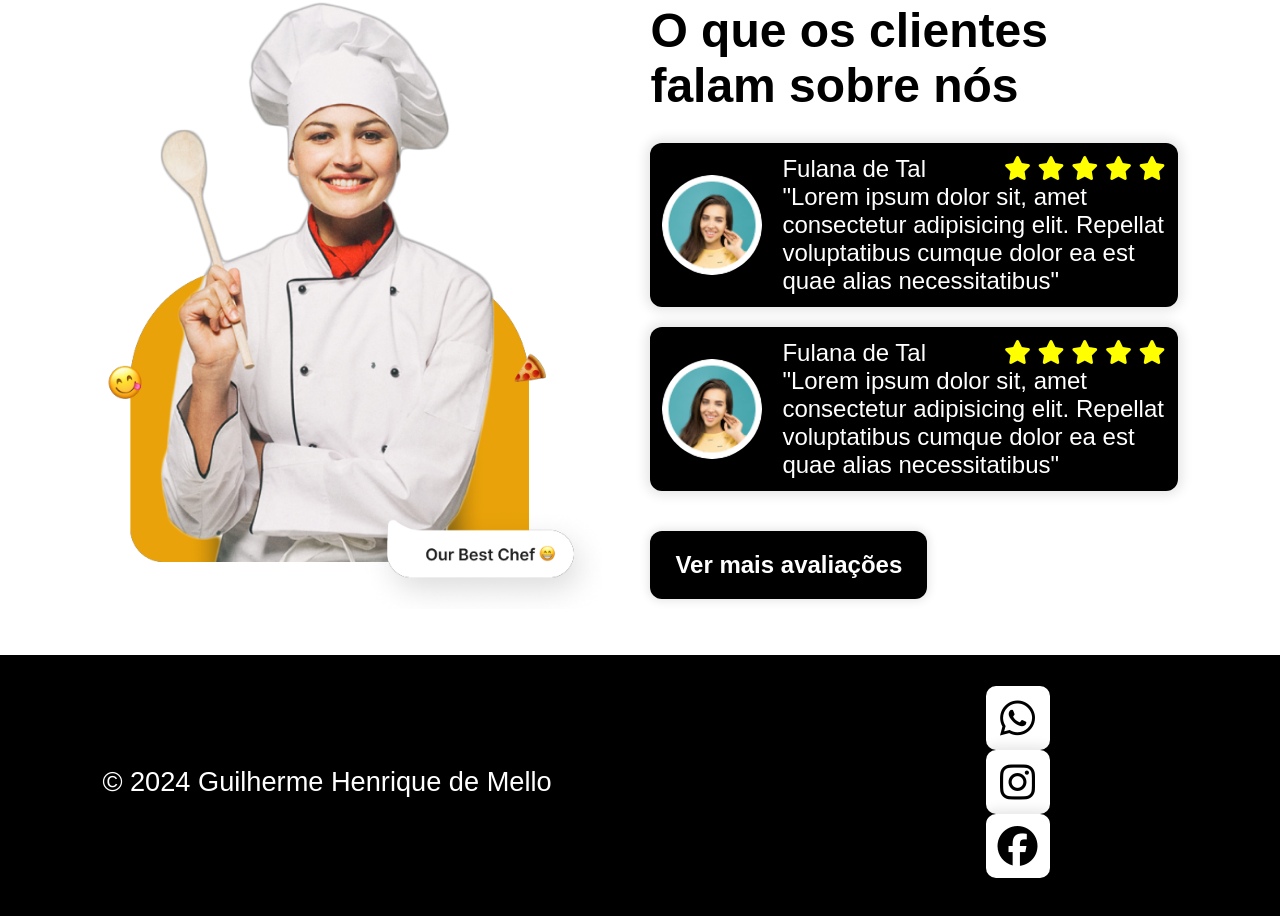
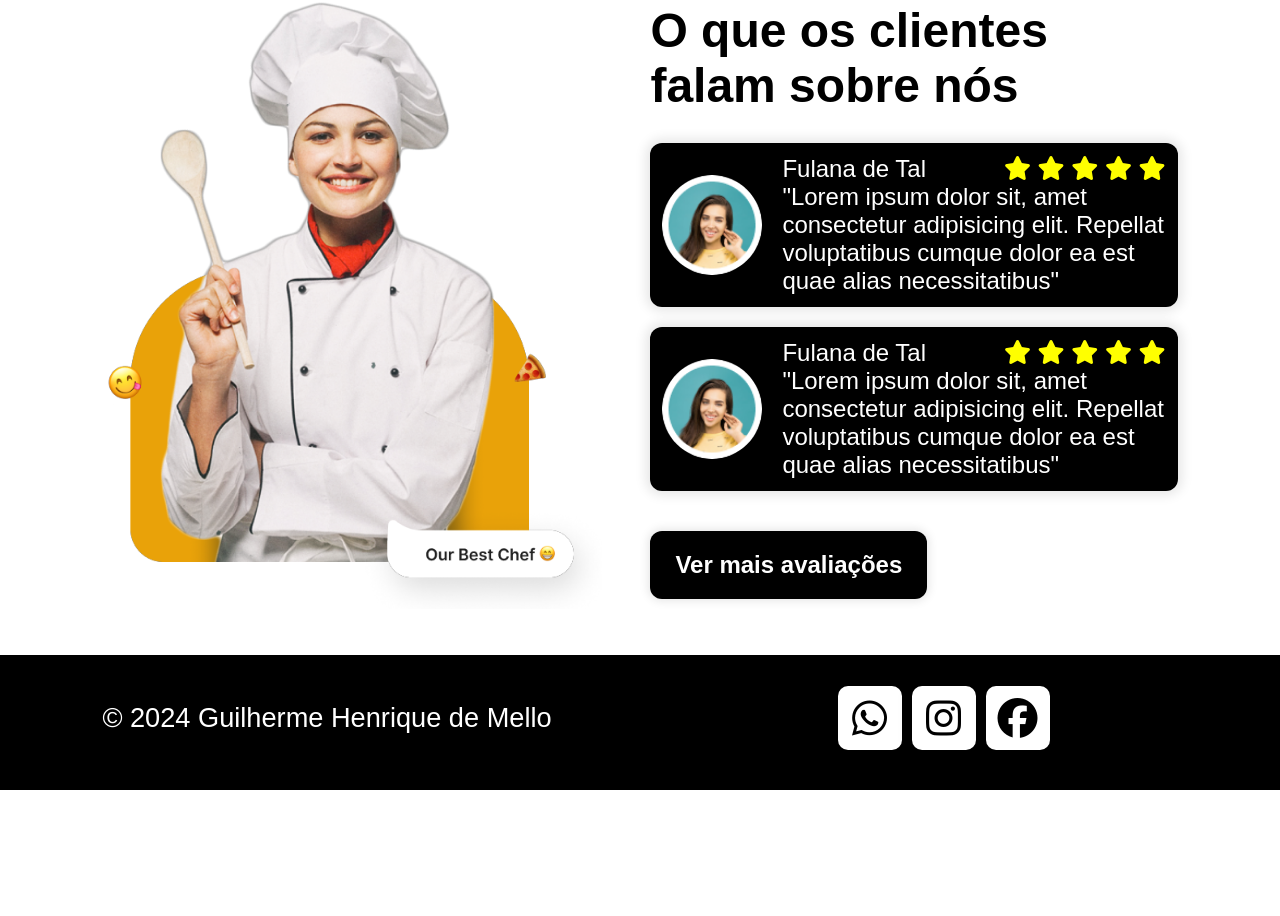
Before and after one commit to guimello11/websiteoishi, a plain HTML site: page index.html in a window 1280 px wide. Shown: the part 2483-3399 px from the top of the page. After the commit the page ends 3273 px from the top, so only its background shows below. Drawn offline with nearby package versions, Linux system fonts and the light colour scheme; a web font is replaced by a local one.

```diff
--- a/src/styles/footer.css
+++ b/src/styles/footer.css
@@ -18,6 +18,8 @@
 .social-media-buttons-footer{
     background-color: black;
     padding: 1rem 8rem;
+    display: flex;
+    gap: 10px;
     align-items: center;
     justify-content: center;
 }
--- a/src/styles/home.css
+++ b/src/styles/home.css
@@ -104,7 +104,7 @@
     width: 50%; /* O iframe do mapa ocupa 100% da largura */
     height: 600px; /* Altura ajustada para mobile */
     border-radius: 15px;
-
+    box-shadow: 3px 3px 10px 3px rgba(0, 0, 0, 0.5);
 }
 
 @media screen and (max-width: 1170px) {
```
